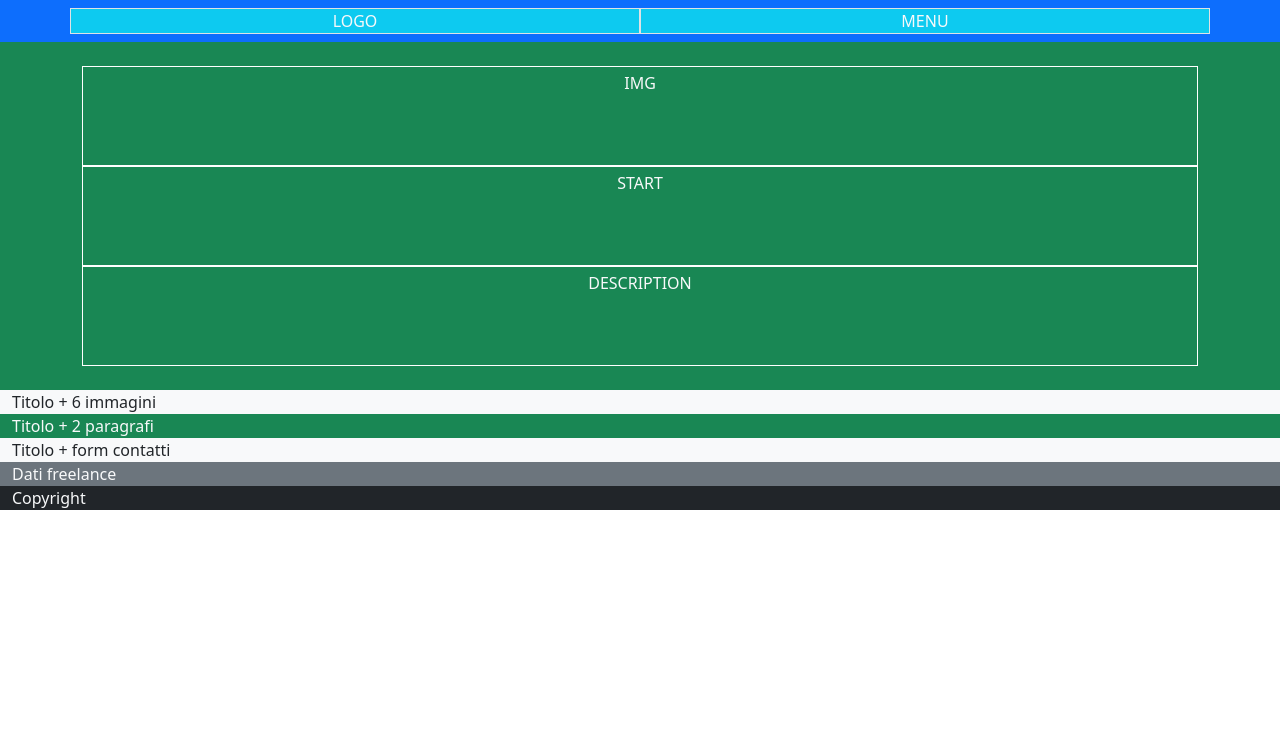
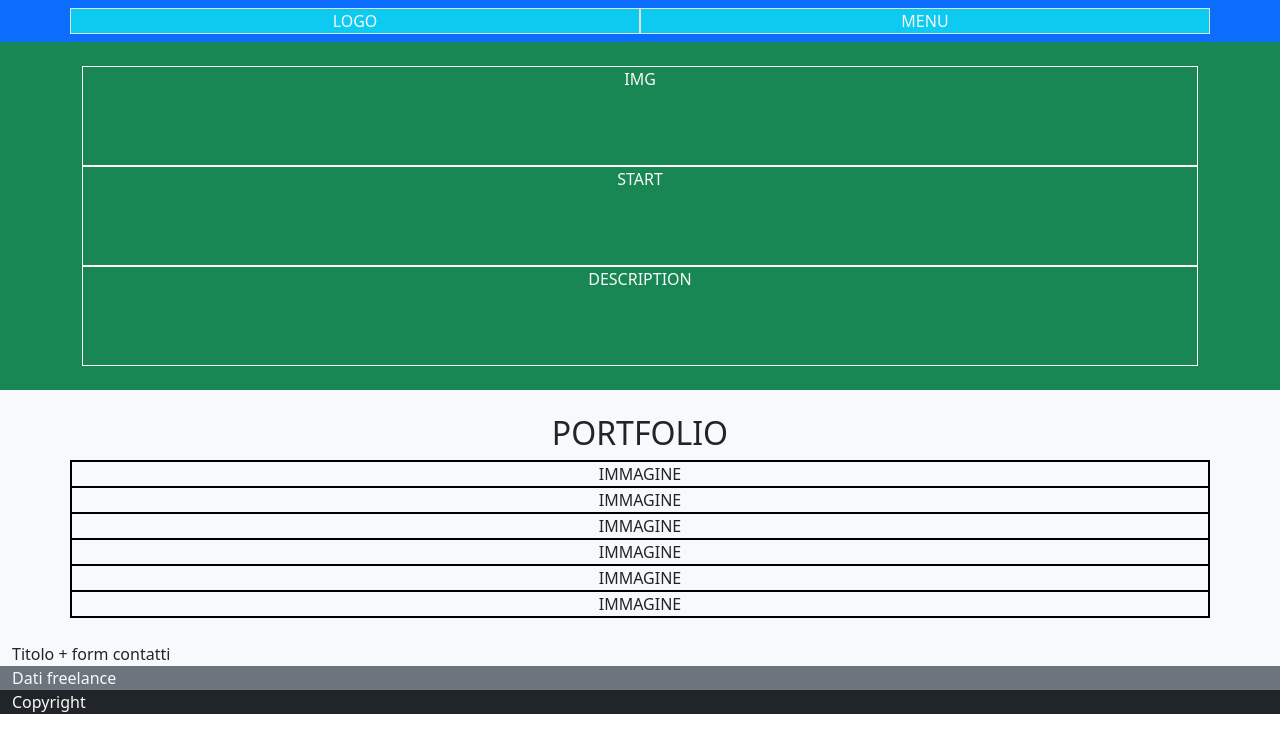
Before and after one commit to Francesca-Barcella/html-css-bootstrap-freelance, a plain HTML site: page index.html in a window 1280 px wide. Drawn offline with nearby package versions, Linux system fonts and the light colour scheme.

Commit message:
BF - section portfolio

```diff
--- a/assets/css/style.css
+++ b/assets/css/style.css
@@ -1,12 +1,8 @@
-/* .debug .logo{
-    background-color: red;
-}
-
-.debug .hamburger{
-    background-color: green;
-} */
-
-.debug .profile .container div{
+.debug .profile .container div {
     height: 100px;
     border: 1px solid white;
 }
+
+.debug .portfolio .container div {
+    border: 1px solid black;
+}
--- a/index.html
+++ b/index.html
@@ -19,24 +19,37 @@
             </div>
         </div>
     </header>
+
     <main>
-        <!-- profile -->
+        <!-- profile freelance-->
         <section class="profile container-fluid bg-success text-center text-light pt-4 pb-4">
             <div class="container">
-                    <div class="p-1">IMG</div>
-                    <div class="p-1">START</div>
-                    <div class="p-1">DESCRIPTION</div>
+                <div>IMG</div>
+                <div>START</div>
+                <div>DESCRIPTION</div>
             </div>
         </section>
 
         <!-- portfolio -->
-        <section class="portfolio container-fluid bg-light">
-            Titolo + 6 immagini
+        <section class="portfolio container-fluid bg-light text-center pt-4 pb-4">
+            <h2>PORTFOLIO</h2>
+            <div class="container">
+                <div class="row d-flex">
+                    <div class="col-12">IMMAGINE</div>
+                    <div class="col-12">IMMAGINE</div>
+                    <div class="col-12">IMMAGINE</div>
+                    <div class="col-12">IMMAGINE</div>
+                    <div class="col-12">IMMAGINE</div>
+                    <div class="col-12">IMMAGINE</div>
+                </div>
+            </div>
         </section>
 
         <!-- about -->
         <section class="about container-fluid bg-success text-light">
-            Titolo + 2 paragrafi
+
+            </div>
+
         </section>
 
         <!-- contact -->
```
